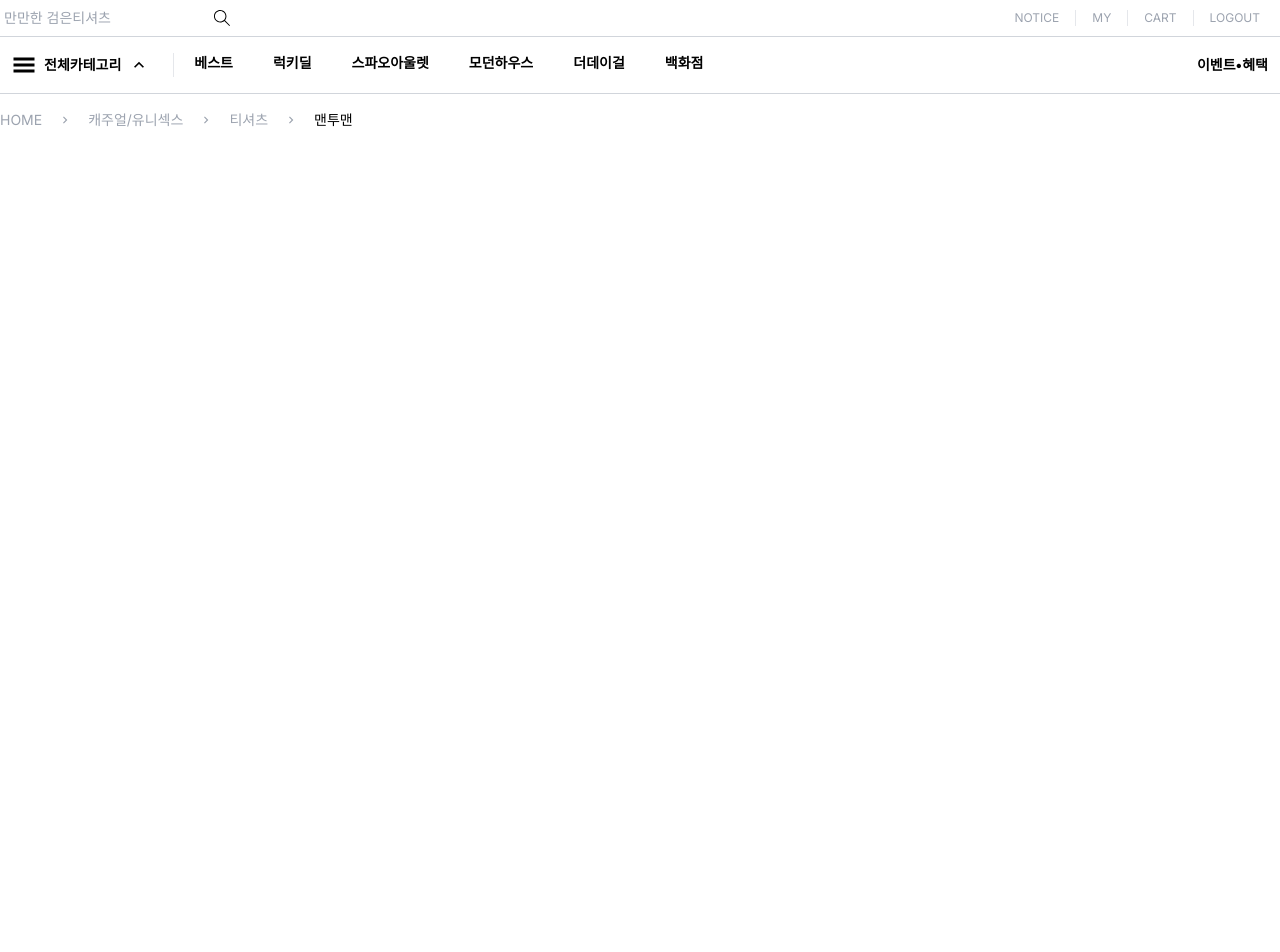
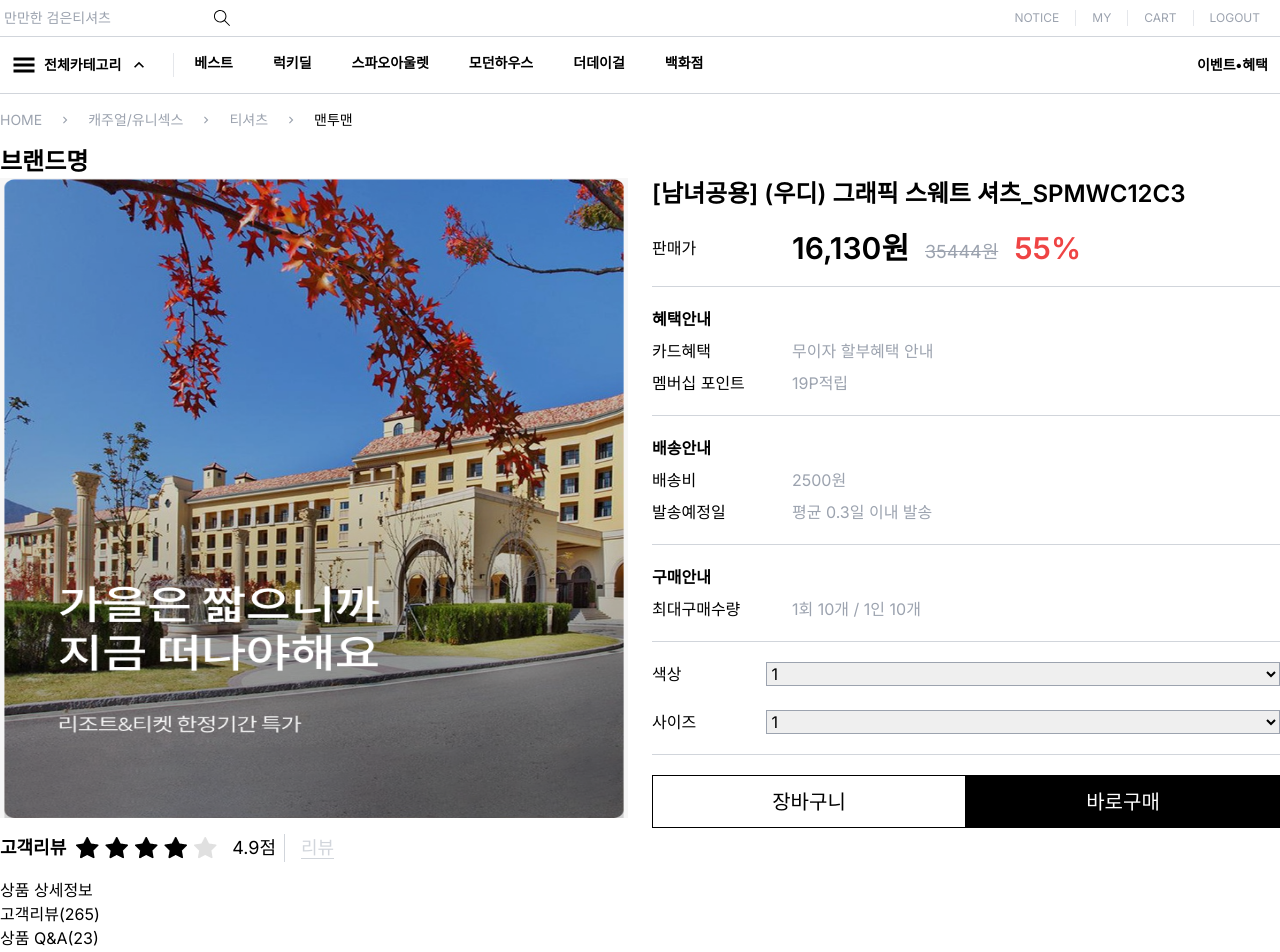
Before and after one commit to SeungYn/emmerce-web, a Next.js app in the folder front/: page /detail/1 in a window 1280 px wide. Shown: the top 952 px of the page. Before the commit the page ends 800 px from the top, so only its background shows below. Built offline with nearby package versions, Linux system fonts and the light colour scheme.

Commit message:
feat: DetailMain 컴포넌트 레이아웃 작성

```diff
--- a/front/src/app/detail/[productId]/page.tsx
+++ b/front/src/app/detail/[productId]/page.tsx
@@ -1,5 +1,7 @@
 import MaxXLContainer from '@/components/common/container/MaxXLContainer';
 import Location from '@/components/common/location/Location';
+import ProductDetailInfo from '@/components/product/detail/ProductDetailInfo/ProductDetailInfo';
+import ProductDetailMain from '@/components/product/detail/ProductDetailMain/ProductDetailMain';
 
 export default function page() {
   return (
@@ -7,6 +9,12 @@ export default function page() {
       <MaxXLContainer className='mt-4'>
         <Location />
       </MaxXLContainer>
+      <MaxXLContainer className='mt-4'>
+        <ProductDetailMain />
+      </MaxXLContainer>
+      <MaxXLContainer className='mt-4'>
+        <ProductDetailInfo />
+      </MaxXLContainer>
     </>
   );
 }
--- /dev/null
+++ b/front/src/components/product/common/TopBottomPaddingBox/TopBottomPaddingBox.tsx
@@ -0,0 +1,8 @@
+import { PropsWithChildren } from 'react';
+
+export default function TopBottomPaddingBox({
+  children,
+  className,
+}: PropsWithChildren<{ className?: string }>) {
+  return <div className={`py-5 ${className}`}>{children}</div>;
+}
--- /dev/null
+++ b/front/src/components/product/detail/ProductDetailInfo/ProductDetailInfo.tsx
@@ -0,0 +1,23 @@
+export default function ProductDetailInfo() {
+  return (
+    <div>
+      <ul>
+        <li>
+          <a href='#'>상품 상세정보</a>
+        </li>
+
+        <li>
+          <a href='#'>고객리뷰(265)</a>
+        </li>
+
+        <li>
+          <a href='#'>상품 Q&A(23)</a>
+        </li>
+
+        <li>
+          <a href='#'>배송/반품/교환</a>
+        </li>
+      </ul>
+    </div>
+  );
+}
--- /dev/null
+++ b/front/src/components/product/detail/ProductDetailMain/ProductDetailMain.tsx
@@ -0,0 +1,136 @@
+import Image from 'next/image';
+import TopBottomPaddingBox from '../../common/TopBottomPaddingBox/TopBottomPaddingBox';
+
+export default function ProductDetailMain() {
+  return (
+    <section>
+      <div>
+        <a href='' className='text-2xl font-bold'>
+          브랜드명
+        </a>
+      </div>
+      {/* 메인 */}
+      <div className='flex shrink-0 gap-6'>
+        {/* left */}
+        <div className='relative basis-[640px] '>
+          <div>
+            <Image
+              src='/assets/slide/1.png'
+              width={640}
+              height={640}
+              style={{ width: '640px', height: '640px' }}
+              alt='아이템 이미지'
+            />
+          </div>
+
+          <div className='flex items-center text-lg gap-2 pt-4'>
+            <p className=' font-semibold'>고객리뷰</p>
+
+            <div
+              className='bg-no-repeat w-[150px] h-[24px] block bg-icons relative'
+              style={{
+                backgroundPosition: '-174px -177px',
+              }}
+            >
+              <span
+                className='w-[80%] bg-no-repeat h-[24px] block bg-icons absolute t-0 l-0'
+                style={{
+                  backgroundPosition: '-174px -146px',
+                }}
+              ></span>
+            </div>
+            <p className='pr-2 mr-2 border-r border-gray-300'>4.9점</p>
+            <a
+              href='#'
+              className='border-b border-gray-300 text-gray-300 leading-5'
+            >
+              리뷰
+            </a>
+          </div>
+        </div>
+        {/* right */}
+        <div className='basis-[640px] text-base'>
+          <h2 className='font-semibold text-2xl'>
+            [남녀공용] (우디) 그래픽 스웨트 셔츠_SPMWC12C3
+          </h2>
+          <TopBottomPaddingBox className='border-b border-gray-300'>
+            <div className='flex shrink-0 items-center '>
+              <span className='basis-[140px]'>판매가</span>
+              <div className='flex items-end gap-4'>
+                <h3 className='text-3xl font-semibold'>16,130원</h3>
+                <span className='text-lg text-gray-400 line-through'>
+                  35444원
+                </span>
+                <h3 className='text-3xl text-red-500 font-semibold'>55%</h3>
+              </div>
+            </div>
+          </TopBottomPaddingBox>
+
+          <TopBottomPaddingBox className='border-b border-gray-300'>
+            <p className='font-semibold pb-2'>혜택안내</p>
+            <div className='flex shrink-0 items-center pb-2'>
+              <span className='basis-[140px]'>카드혜택</span>
+              <p className='text-gray-400'>무이자 할부혜택 안내</p>
+            </div>
+            <div className='flex shrink-0 items-center'>
+              <span className='basis-[140px]'>멤버십 포인트</span>
+              <p className='text-gray-400'>19P적립</p>
+            </div>
+          </TopBottomPaddingBox>
+
+          <TopBottomPaddingBox className='border-b border-gray-300'>
+            <p className='font-semibold pb-2'>배송안내</p>
+            <div className='flex shrink-0 items-center pb-2'>
+              <span className='basis-[140px]'>배송비</span>
+              <p className='text-gray-400'>2500원</p>
+            </div>
+            <div className='flex shrink-0 items-center'>
+              <span className='basis-[140px]'>발송예정일</span>
+              <p className='text-gray-400'>평균 0.3일 이내 발송</p>
+            </div>
+          </TopBottomPaddingBox>
+
+          <TopBottomPaddingBox className='border-b border-gray-300'>
+            <p className='font-semibold pb-2'>구매안내</p>
+            <div className='flex shrink-0 items-center '>
+              <span className='basis-[140px]'>최대구매수량</span>
+              <p className='text-gray-400'>1회 10개 / 1인 10개</p>
+            </div>
+          </TopBottomPaddingBox>
+
+          <TopBottomPaddingBox className='border-b border-gray-300'>
+            <div className='flex '>
+              <p className='basis-[140px]'>색상</p>
+              <select
+                className='w-full border border-gray-400'
+                placeholder='색상 옵션을 선택해 주세요.'
+              >
+                <option>1</option>
+                <option>2</option>
+              </select>
+            </div>
+
+            <div className='flex pt-6'>
+              <p className='basis-[140px]'>사이즈</p>
+              <select
+                className='w-full border border-gray-400'
+                placeholder='사이즈 옵션을 선택해 주세요.'
+              >
+                <option>1</option>
+                <option>2</option>
+              </select>
+            </div>
+          </TopBottomPaddingBox>
+          <div className='flex pt-5'>
+            <button className='basis-[50%] h-[53px] border border-black font-medium text-xl'>
+              장바구니
+            </button>
+            <button className='basis-[50%]  h-[53px] border border-black font-medium text-xl text-white bg-black'>
+              바로구매
+            </button>
+          </div>
+        </div>
+      </div>
+    </section>
+  );
+}
--- a/front/tailwind.config.ts
+++ b/front/tailwind.config.ts
@@ -10,9 +10,7 @@ const config: Config = {
   theme: {
     extend: {
       backgroundImage: {
-        'gradient-radial': 'radial-gradient(var(--tw-gradient-stops))',
-        'gradient-conic':
-          'conic-gradient(from 180deg at 50% 50%, var(--tw-gradient-stops))',
+        icons: "url('/assets/icons/eland-icons.png')",
       },
     },
   },
```
Also changed, not shown: front/public/assets/icons/eland-icons.png (added).
